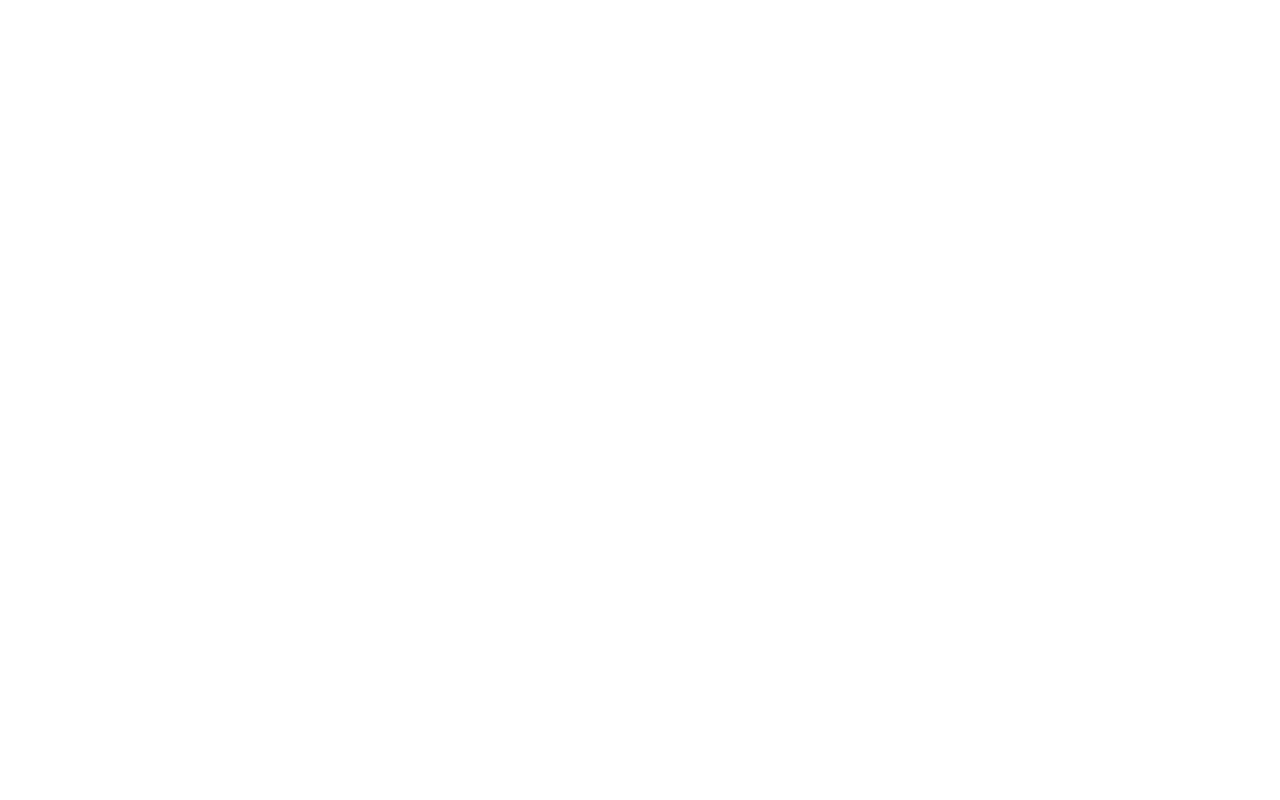
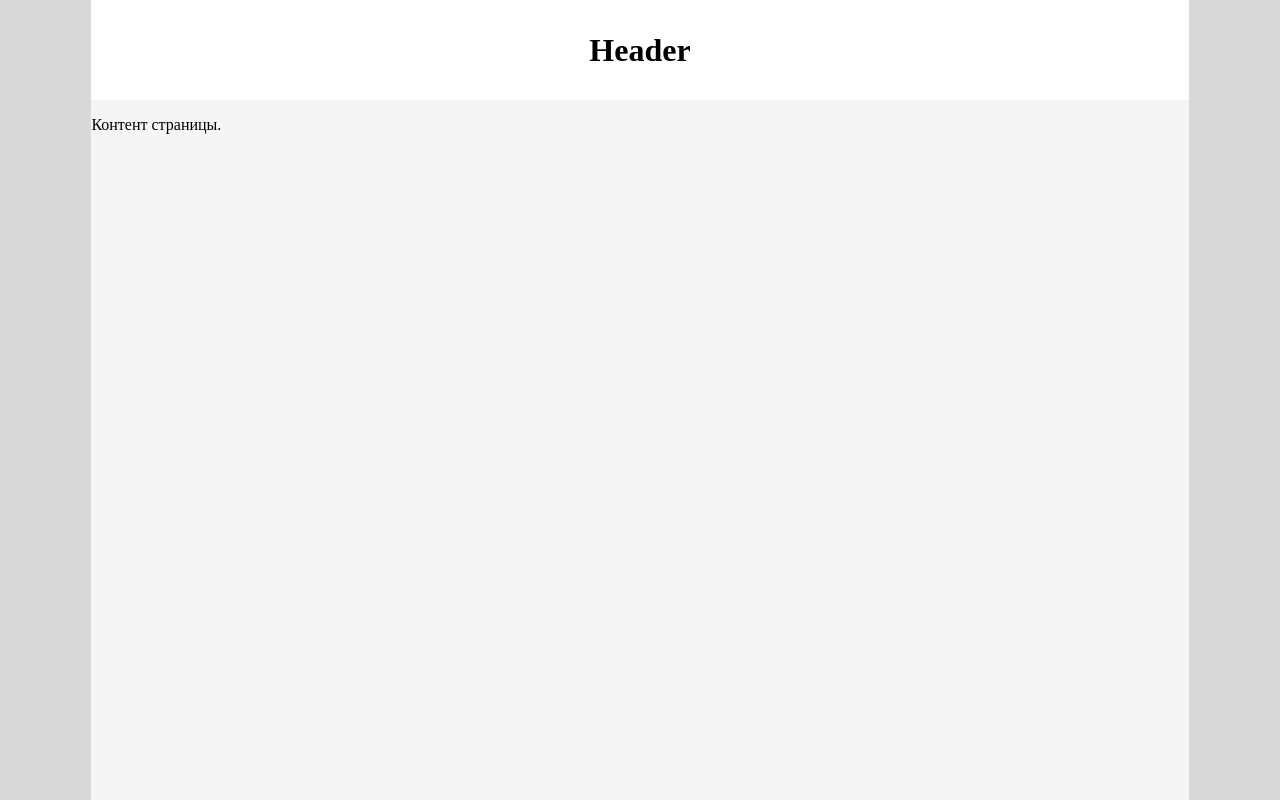
Before and after one commit to ValentineNam/hexlet-group-project, a website: page index.html in a window 1280 px wide. Shown: the top 800 px of the page. Drawn offline with Linux system fonts and the light colour scheme.

Commit message:
add some modules

```diff
--- /dev/null
+++ b/css/style.css
@@ -0,0 +1,33 @@
+body {
+  background-color: #D9D9D9;
+  margin: 0;
+  display: flex;
+  justify-content: center; /* Центрируем центральную колонку */
+}
+.container {
+  display: flex;
+  flex-direction: row; /* Горизонтальное расположение колонок */
+  width: 100vw; /* Ширина всей страницы */
+}
+.sidebar {
+  width: 100px; /* Ширина боковых колонок */
+  background-color: transparent; /* Фон боковых колонок прозрачный */
+}
+main {
+  background-color: #F5F5F5;
+  width: 1200px; /* Ширина центральной колонки */
+  min-height: 1700px; /* Минимальная высота */
+  margin: 0 auto; /* Центрируем по горизонтали */
+  display: flex;
+  flex-direction: column; /* Вертикальное расположение элементов в центральной колонке */
+}
+header, footer {
+  background-color: #FFFFFF;
+  height: 100px; /* Высота header и footer */
+  display: flex;
+  justify-content: center;
+  align-items: center; /* Центрируем текст */
+}
+footer {
+  margin-top: auto; /* Прижимаем footer к низу */
+}
--- a/index.html
+++ b/index.html
@@ -1,10 +1,28 @@
-<html lang="en">
+<!DOCTYPE html>
+<html lang="ru">
 <head>
-  <meta charset="UTF-8">
-  <meta name="viewport" content="width=device-width, initial-scale=1.0">
-  <title>TTT Ultimate</title>
+    <meta charset="UTF-8">
+    <meta name="viewport" content="width=device-width, initial-scale=1.0">
+    <title>ТЗ - 3 колонки</title>
+    <link rel="stylesheet" href="/css/style.css"> <!-- Подключение CSS-файла -->
+
 </head>
 <body>
-
+    <div class="container">
+        <div class="sidebar"></div>
+        <main>
+            <header>
+                <h1>Header</h1>
+            </header>
+            <div>
+                <p>Контент страницы.</p>
+                <!-- Здесь можно разместить основной контент -->
+            </div>
+            <footer>
+                <p>Footer</p>
+            </footer>
+        </main>
+        <div class="sidebar"></div>
+    </div>
 </body>
 </html>
```
Also changed, not shown: __tests__/game.test.js (added, +6 -0 lines), __tests__/index.test.js (+1 -6 lines), __tests__/utils.test.js (added, +7 -0 lines), src/game.js (added, +19 -0 lines), src/index.js (+3 -7 lines), src/utils.js (added, +9 -0 lines), images/header-icon.png (added), src/models/models.js (added), 1 other file.
